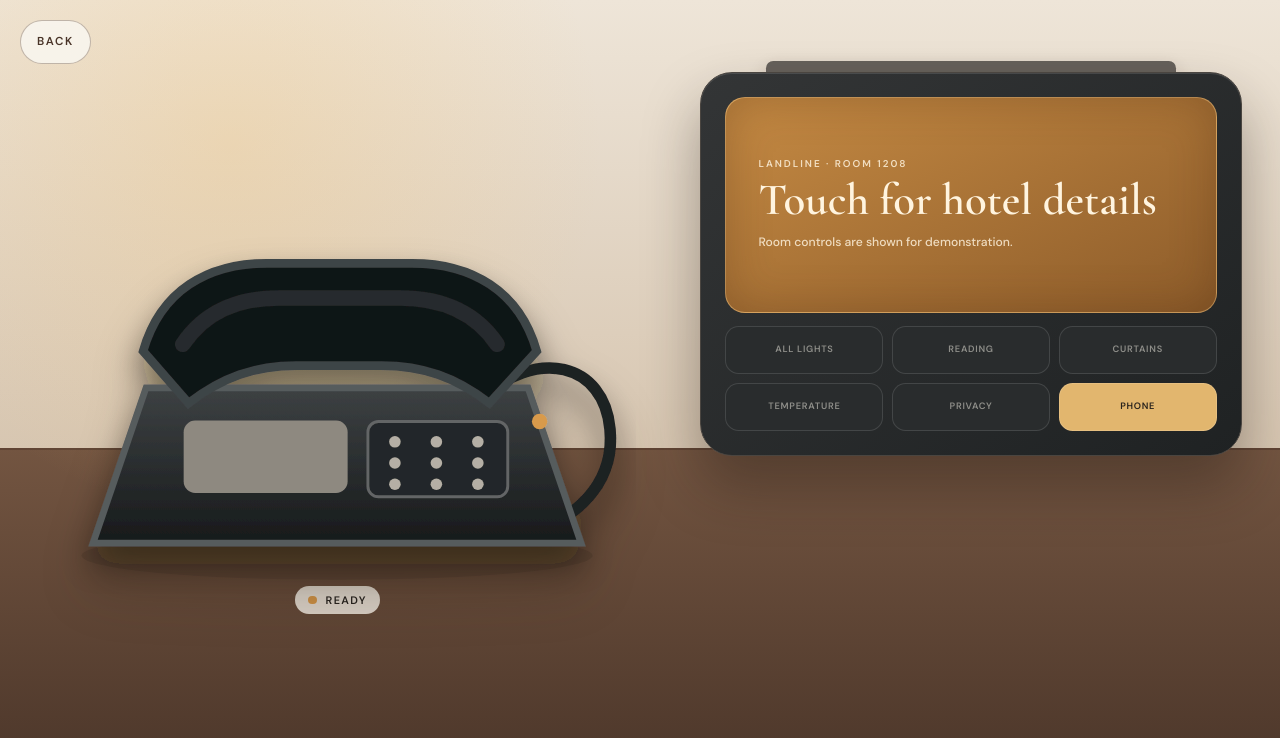
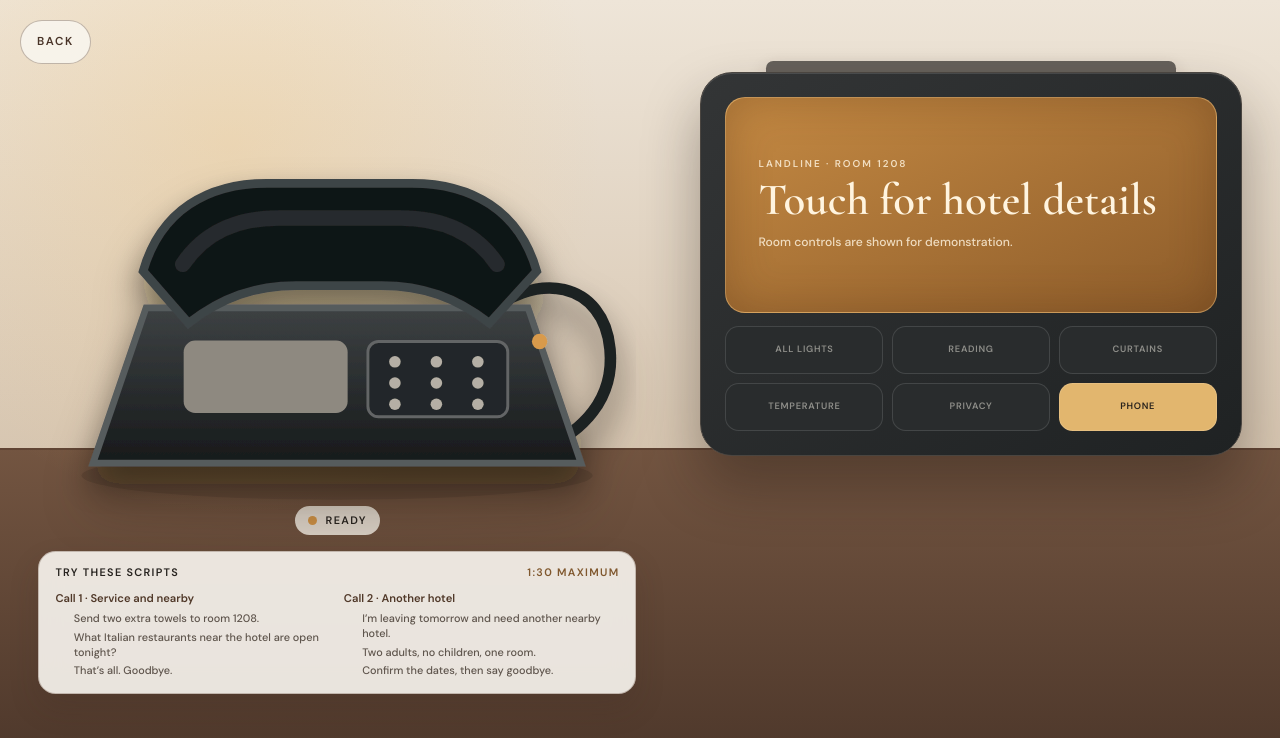
Before and after one commit to antunishdPursuit/Landline, a Next.js app: page / in a window 1280 px wide. Both pictures are taken after a click on the button "Approach the bedside phone and control panel". Shown: the top 738 px of the page. Built offline with nearby package versions, Linux system fonts and the light colour scheme.

Commit message:
feat: add bedside demo scripts

```diff
--- a/components/BedsideCloseup.tsx
+++ b/components/BedsideCloseup.tsx
@@ -42,6 +42,25 @@ const DISABLED_CONTROLS = [
   "Privacy",
 ];
 
+const DEMO_SCRIPTS = [
+  {
+    title: "Call 1 · Service and nearby",
+    prompts: [
+      "Send two extra towels to room 1208.",
+      "What Italian restaurants near the hotel are open tonight?",
+      "That’s all. Goodbye.",
+    ],
+  },
+  {
+    title: "Call 2 · Another hotel",
+    prompts: [
+      "I’m leaving tomorrow and need another nearby hotel.",
+      "Two adults, no children, one room.",
+      "Confirm the dates, then say goodbye.",
+    ],
+  },
+];
+
 export function BedsideCloseup({
   config,
   phoneState,
@@ -53,6 +72,7 @@ export function BedsideCloseup({
   onBack,
 }: BedsideCloseupProps) {
   const [detailsVisible, setDetailsVisible] = useState(false);
+  const [guideOpen, setGuideOpen] = useState(false);
   const sessionActive = phoneState === "connecting" || phoneState === "in-call";
   const handsetDisabled =
     phoneState === "connecting" || (sessionActive && phoneSource === "panel");
@@ -203,6 +223,66 @@ export function BedsideCloseup({
           background: #9a4e4e;
         }
 
+        .bedside-test-guide {
+          width: min(100%, 620px);
+          margin-top: 1rem;
+          padding: 0.9rem 1rem;
+          border: 1px solid rgba(91, 65, 48, 0.28);
+          border-radius: 1.1rem;
+          background: rgba(250, 247, 241, 0.9);
+          box-shadow: 0 14px 30px rgba(54, 38, 28, 0.16);
+          box-sizing: border-box;
+          backdrop-filter: blur(12px);
+        }
+
+        .bedside-test-guide-header {
+          display: flex;
+          align-items: center;
+          justify-content: space-between;
+          gap: 1rem;
+        }
+
+        .bedside-test-guide-title,
+        .bedside-test-guide-timer {
+          font: 700 0.68rem/1.2 var(--font-dm-sans), system-ui, sans-serif;
+          letter-spacing: 0.12em;
+          text-transform: uppercase;
+        }
+
+        .bedside-test-guide-timer {
+          color: #80582e;
+        }
+
+        .bedside-test-guide-toggle {
+          display: none;
+        }
+
+        .bedside-test-guide-body {
+          display: grid;
+          grid-template-columns: repeat(2, minmax(0, 1fr));
+          gap: 0.8rem;
+          margin-top: 0.75rem;
+        }
+
+        .bedside-test-script {
+          min-width: 0;
+        }
+
+        .bedside-test-script h3 {
+          margin: 0 0 0.35rem;
+          color: #503929;
+          font: 700 0.7rem/1.3 var(--font-dm-sans), system-ui, sans-serif;
+        }
+
+        .bedside-test-script ol {
+          display: grid;
+          gap: 0.22rem;
+          margin: 0;
+          padding-left: 1.15rem;
+          color: #5f554d;
+          font: 500 0.68rem/1.38 var(--font-dm-sans), system-ui, sans-serif;
+        }
+
         .bedside-panel {
           position: relative;
           align-self: start;
@@ -269,20 +349,6 @@ export function BedsideCloseup({
           margin-top: 0.75rem;
           font: 500 0.76rem/1.45 var(--font-dm-sans), system-ui, sans-serif;
           opacity: 0.82;
-        }
-
-        .panel-demo-prompts {
-          display: grid;
-          gap: 0.4rem;
-          margin: 0.8rem 0 0;
-          padding: 0;
-          list-style: none;
-          font: 500 0.7rem/1.35 var(--font-dm-sans), system-ui, sans-serif;
-        }
-
-        .panel-demo-prompts li::before {
-          content: '“';
-          color: #f1ca8b;
         }
 
         .panel-countdown-warning {
@@ -355,6 +421,41 @@ export function BedsideCloseup({
 
           .bedside-phone-status {
             margin-top: -1.25rem;
+          }
+
+          .bedside-test-guide {
+            position: absolute;
+            z-index: 6;
+            right: 0.75rem;
+            bottom: 0.75rem;
+            width: min(92vw, 390px);
+            margin: 0;
+            padding: 0.75rem;
+          }
+
+          .bedside-test-guide-toggle {
+            display: inline-flex;
+            min-height: 36px;
+            align-items: center;
+            border: 1px solid rgba(91, 65, 48, 0.25);
+            border-radius: 999px;
+            background: #fffaf2;
+            padding: 0 0.75rem;
+            color: #503929;
+            font: 700 0.62rem/1 var(--font-dm-sans), system-ui, sans-serif;
+            letter-spacing: 0.08em;
+            text-transform: uppercase;
+          }
+
+          .bedside-test-guide-body {
+            display: none;
+            max-height: 34vh;
+            grid-template-columns: 1fr;
+            overflow-y: auto;
+          }
+
+          .bedside-test-guide[data-open="true"] .bedside-test-guide-body {
+            display: grid;
           }
 
           .bedside-panel {
@@ -481,6 +582,46 @@ export function BedsideCloseup({
               </span>
             )}
           </span>
+
+          <aside
+            className="bedside-test-guide"
+            data-open={guideOpen}
+            aria-label="Demo call scripts"
+          >
+            <div className="bedside-test-guide-header">
+              <span className="bedside-test-guide-title">Try these scripts</span>
+              <span
+                className={`bedside-test-guide-timer${countdownWarning ? " panel-countdown-warning" : ""}`}
+                aria-live="polite"
+              >
+                {phoneState === "in-call"
+                  ? `${countdown} remaining`
+                  : phoneState === "connecting"
+                    ? "Connecting"
+                    : "1:30 maximum"}
+              </span>
+              <button
+                type="button"
+                className="bedside-test-guide-toggle"
+                onClick={() => setGuideOpen((open) => !open)}
+                aria-expanded={guideOpen}
+              >
+                {guideOpen ? "Hide" : "Show"}
+              </button>
+            </div>
+            <div className="bedside-test-guide-body">
+              {DEMO_SCRIPTS.map((script) => (
+                <section key={script.title} className="bedside-test-script">
+                  <h3>{script.title}</h3>
+                  <ol>
+                    {script.prompts.map((prompt) => (
+                      <li key={prompt}>{prompt}</li>
+                    ))}
+                  </ol>
+                </section>
+              ))}
+            </div>
+          </aside>
         </div>
 
         <div
@@ -505,18 +646,16 @@ export function BedsideCloseup({
                 <span className="panel-title">
                   {countdownWarning
                     ? "Concierge is wrapping up"
-                    : "Try a concierge request"}
+                    : "Concierge connected"}
                 </span>
                 {countdownWarning ? (
                   <p className="panel-wrap-up-note">
                     The concierge is saying goodbye before the demo ends.
                   </p>
                 ) : (
-                  <ul className="panel-demo-prompts">
-                    <li>Send two extra towels to room 1208.”</li>
-                    <li>What Italian restaurants near the hotel are open tonight?”</li>
-                    <li>Help me find another hotel nearby.”</li>
-                  </ul>
+                  <span className="panel-address">
+                    {config.name || "Landline Hotel"} · Room 1208
+                  </span>
                 )}
               </>
             ) : phoneState === "error" && errorMessage ? (
```
Also changed, not shown: 1 other file (tests, documents, lock files or other folders).
